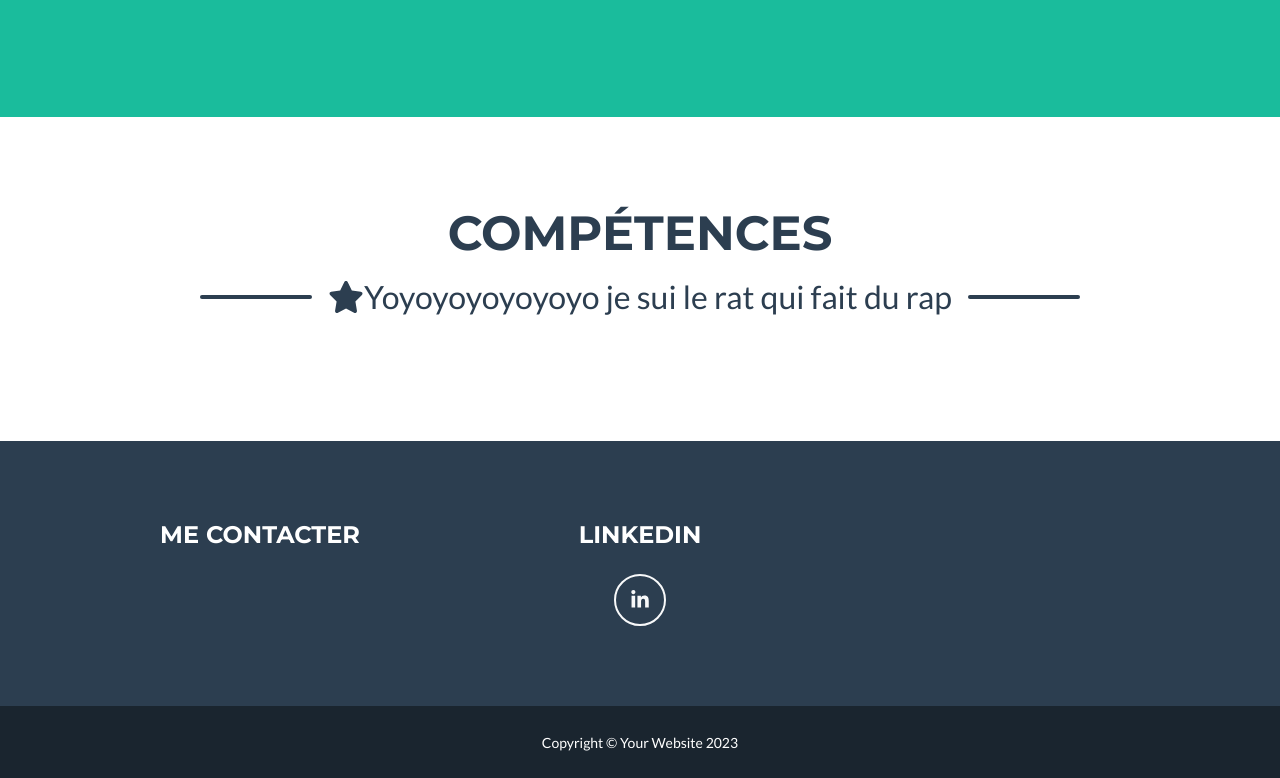
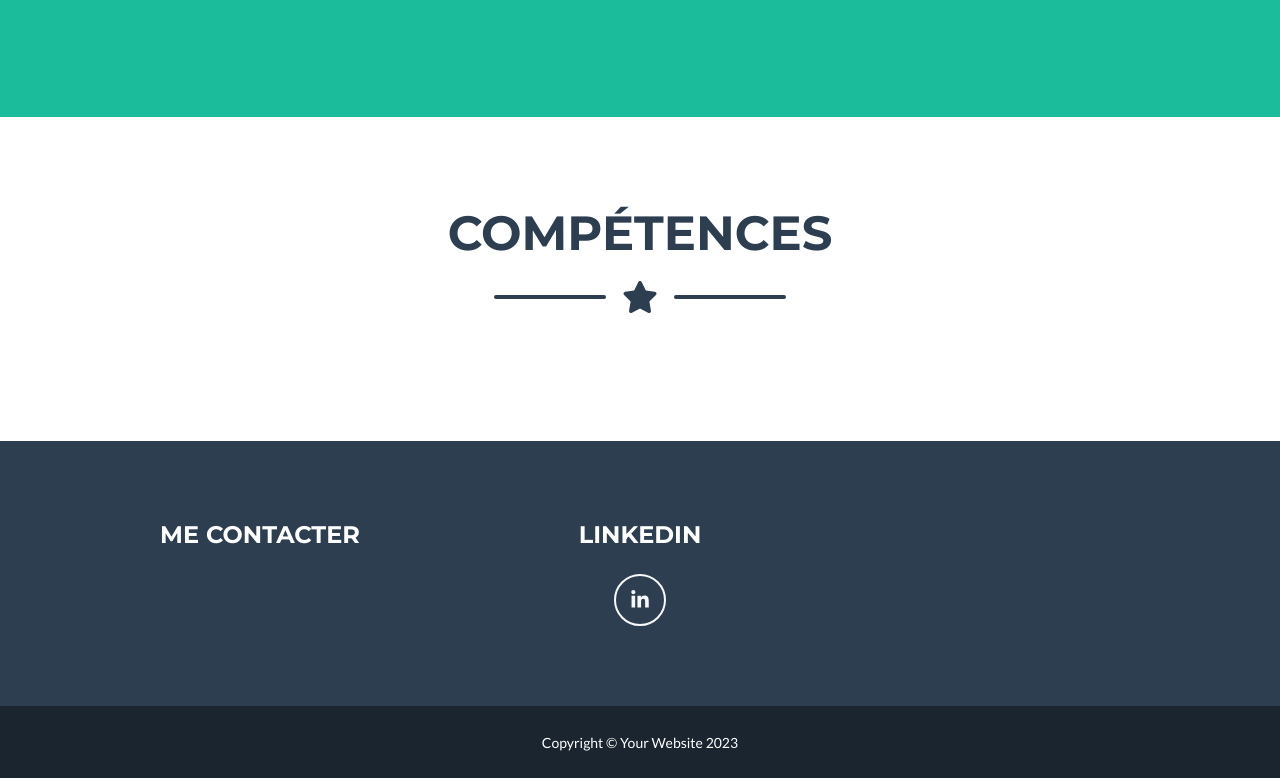
Before and after one commit to Noahnoa04/PortFolio, a plain HTML site: page index.html in a window 1280 px wide. Shown: the part 1619-2397 px from the top of the page. Drawn offline with nearby package versions, Linux system fonts and the light colour scheme.

Commit message:
Update index.html

```diff
--- a/index.html
+++ b/index.html
@@ -140,7 +140,7 @@
                 <!-- Icon Divider-->
                 <div class="divider-custom">
                     <div class="divider-custom-line"></div>
-                    <div class="divider-custom-icon"><i class="fas fa-star"></i>Yoyoyoyoyoyoyo je sui le rat qui fait du rap</div>
+                    <div class="divider-custom-icon"><i class="fas fa-star"></i></div>
                     <div class="divider-custom-line"></div>
                 </div>
             </div>
```
